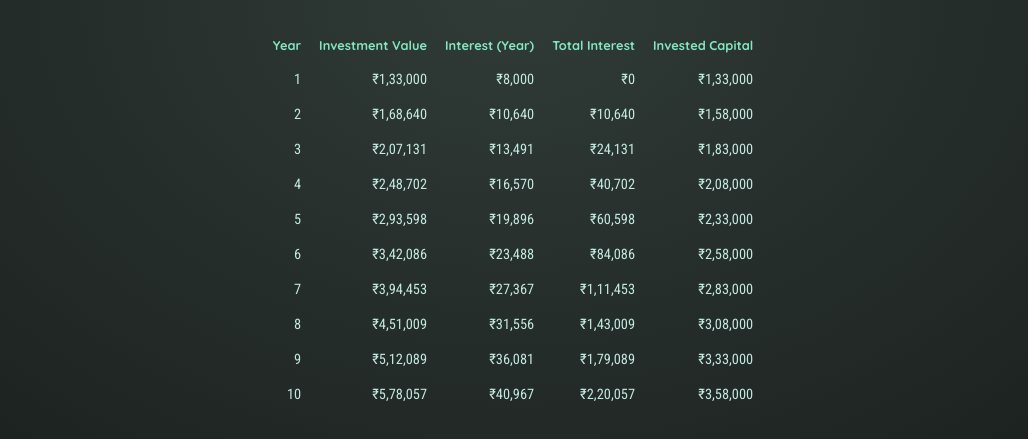
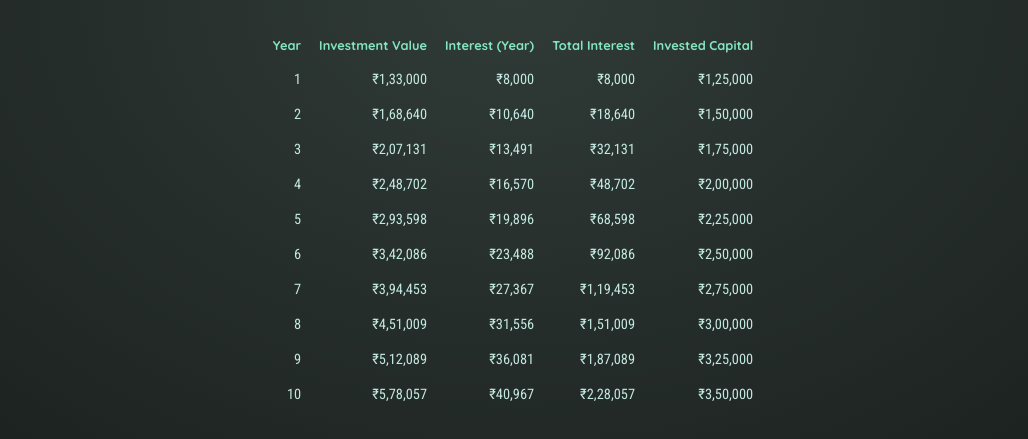
Before and after one commit to ashish0kumar/Finvest, a React (Vite) app: page / in a window 1280 px wide. Shown: the part 475-914 px from the top of the page, without its empty margins (127-1155 px from the left). Built offline with nearby package versions, Linux system fonts and the light colour scheme.

Commit message:
fixed an calculation error in the code

```diff
--- a/src/components/Results.jsx
+++ b/src/components/Results.jsx
@@ -2,7 +2,7 @@ import { calculateInvestmentResults, formatter } from "../util/investment";
 
 export default function Results({ input }) {
     const resultsData = calculateInvestmentResults(input);
-    const initialInvestment = resultsData[0].valueEndOfYear -resultsData[0].annualInvestment;
+    const initialInvestment = resultsData[0].valueEndOfYear - resultsData[0].interest - resultsData[0].annualInvestment;
 
     return (
         <table id="result">
```
